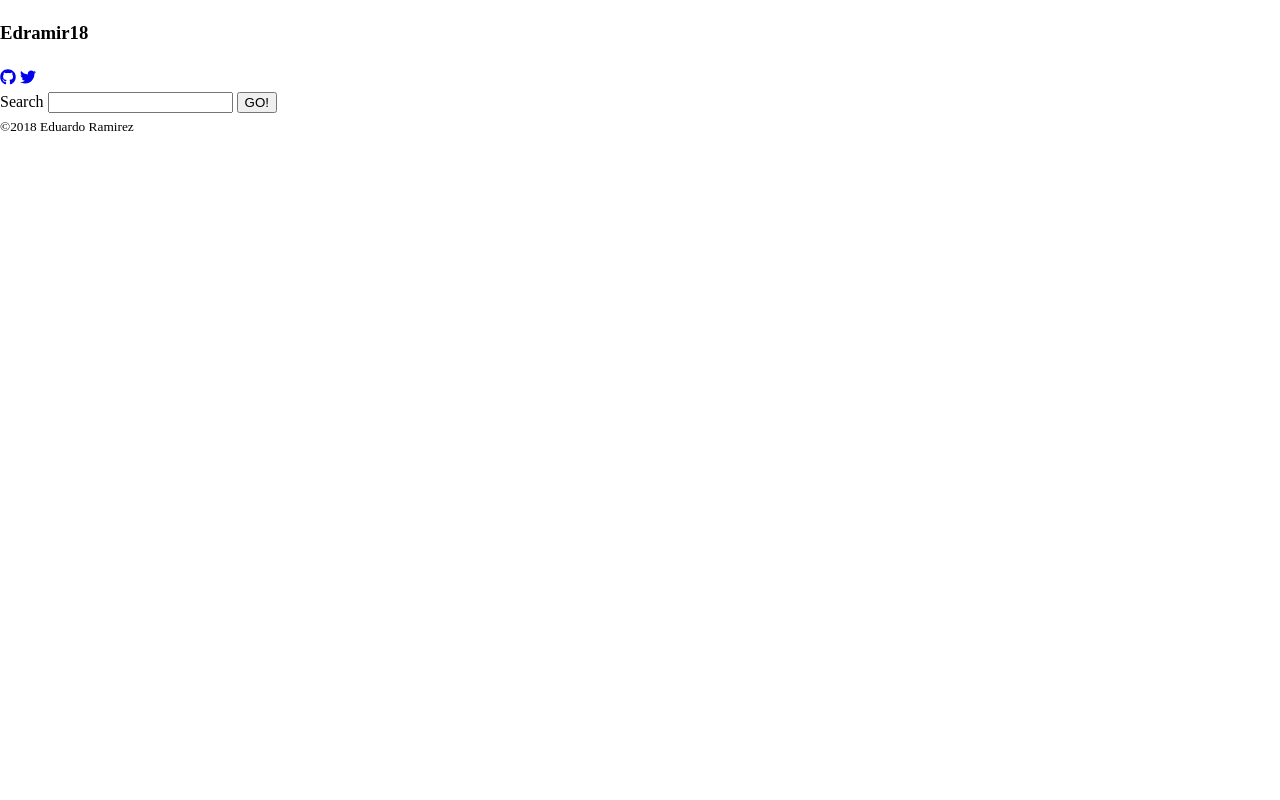
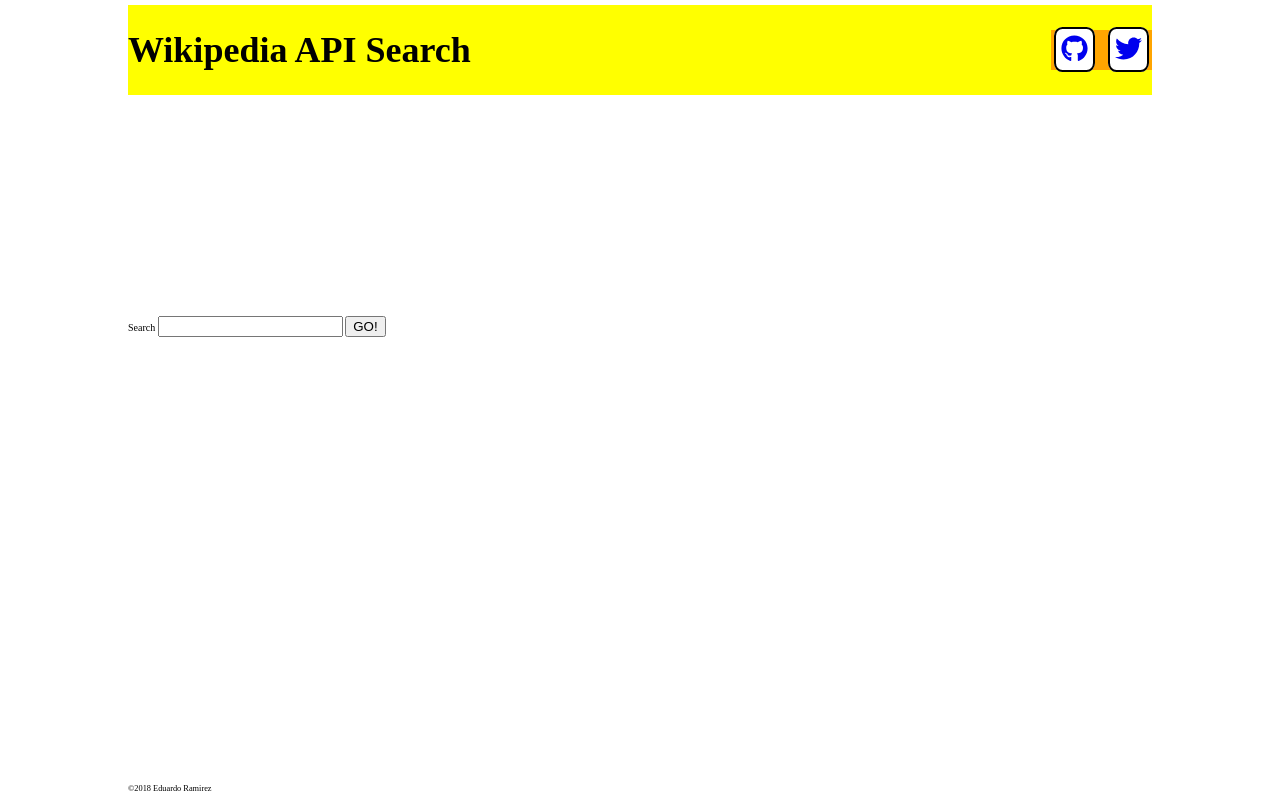
Before and after one commit to edramir18/wikisearch, a website: page public/index.html in a window 1280 px wide. Drawn offline with Linux system fonts and the light colour scheme.

Commit message:
Rework Layout

```diff
--- /dev/null
+++ b/app/scss/base.scss
@@ -0,0 +1,26 @@
+@mixin resetheader {
+  -webkit-margin-before: 0;
+  -webkit-margin-after: 0;
+}
+
+
+*, *::after, *::before {
+  box-sizing: border-box;
+}
+
+html {
+  font-size: 10px;
+  line-height: 1.5;
+
+}
+
+body {
+  margin: 0;
+  padding: 0;
+}
+
+h1, h2, h3, h4, h5 ,h6 {
+  @include resetheader;
+  margin: 0.5em 0;
+  padding: 0;
+}
--- /dev/null
+++ b/app/scss/main.scss
@@ -0,0 +1,59 @@
+@import 'base';
+
+@function header-height($root-font-size, $header-font-ratio, $header-margin){
+  @return $root-font-size * $header-font-ratio * ( 1.5 + 2 * $header-margin );
+}
+
+.container {
+  width: 100vw;
+  height: 100vh;
+  padding: .5rem;
+  display: flex;
+  flex-direction: column;
+  justify-content: space-between;
+  align-items: stretch;
+  @media only screen and (min-width: 768px) {
+    padding-left: 10%;
+    padding-right: 10%;
+  }
+}
+
+.header {
+  $root-font-size: 1;
+  $header-font-size: 2;
+  $header-margin: 0.5;
+
+  background-color: yellow;
+  font-size: $root-font-size + rem;
+  width: 100%;
+  height: header-height($root-font-size, $header-font-size, $header-margin) + em;
+  display: flex;
+  flex-direction: row;
+  justify-content: space-between;
+  align-items: center;
+
+  &__title {
+    font-size: $header-font-size + em;
+    margin-top: $header-margin + em;
+    margin-bottom: $header-margin + em;
+  }
+
+  @media only screen and (min-width: 768px) {
+    $font-size-diff: 1.8;
+    font-size: $font-size-diff * $root-font-size + rem;
+    //height: header-height(2, $font-size * $font-size-diff, $margin, 1.5);
+  }
+}
+
+.toolbar {
+  $root-font-size: 1.5;
+  background-color: orange;
+  font-size: $root-font-size + em;
+  &__btn {
+    margin: .1em;
+    padding: .2em;
+    border-radius: 20%;
+    border: 0.1em solid black;
+    background-color: #fff;
+  }
+}
--- a/app/scss/styles.scss
+++ /dev/null
@@ -1,13 +0,0 @@
-*, *::after, *::before {
-    box-sizing: border-box;
-}
-
-html{
-    font-size: 16px;
-    line-height: 1.5;
-}
-
-body{
-    margin: 0;
-    padding: 0;
-}
--- a/gulpfile.js
+++ b/gulpfile.js
@@ -1,16 +1,16 @@
-'use strict'
+'use strict';
 
 const gulp = require('gulp');
 const sass = require('gulp-sass');
 const browserSync = require('browser-sync');
 
 gulp.task('sass', () => {
-    gulp.src('./app/scss/*.scss')
+    gulp.src('./app/scss/main.scss')
         .pipe(sass({
             outputStyle: 'expanded',
             sourceComments: false
         }))
-        .pipe(gulp.dest('./public/css'))
+        .pipe(gulp.dest('./public/css/'))
         .pipe(browserSync.stream());
 });
 
--- a/public/css/styles.css
+++ /dev/null
@@ -1,13 +0,0 @@
-*, *::after, *::before {
-  box-sizing: border-box;
-}
-
-html {
-  font-size: 16px;
-  line-height: 1.5;
-}
-
-body {
-  margin: 0;
-  padding: 0;
-}
--- a/public/index.html
+++ b/public/index.html
@@ -1,48 +1,45 @@
 <!DOCTYPE html>
 <html>
 <head>
-	<meta charset="utf-8" />
+    <meta charset="utf-8"/>
     <meta http-equiv="X-UA-Compatible" content="IE=edge">
     <meta name="viewport" content="width=device-width, initial-scale=1">
     <title>Main Title</title>
-    <link rel="stylesheet" href="css/styles.css">
+    <link rel="stylesheet" href="css/main.css">
     <script defer src="vendor/fontawesome/js/fontawesome-all.js"></script>
 </head>
 <body>
-	<div class="page-grid">
-		<header class="page-header">
-      <div class="header-grid">
-        <h3 class="page-header--title">
-          Edramir18
-        </h3>
-        <a href="https://github.com/edramir18/wikisearch" class="btn btn--icon" target="_blank"><i class="fab fa-github"></i></a>
-        <a href="https://twitter.com/edramir18" class="btn btn--icon" target="_blank"><i class="fab fa-twitter"></i></a>
+<div class="container">
+    <header class="header">
+        <h1 class="header__title">Wikipedia API Search</h1>
+        <div class="toolbar">
+            <a class="toolbar__btn" href="https://github.com/edramir18/wikisearch" target="_blank"><i class="fab fa-github"></i></a>
+            <a class="toolbar__btn" href="https://twitter.com/edramir18" target="_blank"><i class="fab fa-twitter"></i></a>
         </div>
     </header>
-		<section class="form-search">
+    <section>
         <form name="formwiki" action="" method="GET" onsubmit="return searchWiki();">
-        <div class="form-grid">
+            <div>
                 <label for="searchwiki">Search</label>
                 <input type="text" name="searchwiki" id="searchwiki" required pattern="[A-Za-z0-9\s]*" maxlength="30">
-          <input class="submit" type="submit" value="GO!">
+                <input type="submit" value="GO!">
             </div>
         </form>
     </section>
-		<main class="page-main">
-      <section id="wikisection" class="wiki-section">
-      </section>
+    <main>
+
     </main>
-		<footer class="page-footer">
+    <footer>
         <small>&copy;2018 Eduardo Ramirez</small>
     </footer>
 </div>
 
 <template id="wikiarticle">
-    <article class="wikiarticle">
-      <header class="wikiheader">
-        <h3 class="title"></h3>
+    <article>
+        <header>
+            <h3></h3>
         </header>
-      <p class="extract"></p>
+        <p></p>
     </article>
 </template>
 <script type="text/javascript" src="js/main.js"></script>
```
Also changed, not shown: public/css/main.css (added). Lines whose indentation alone changed are shown as unchanged.
